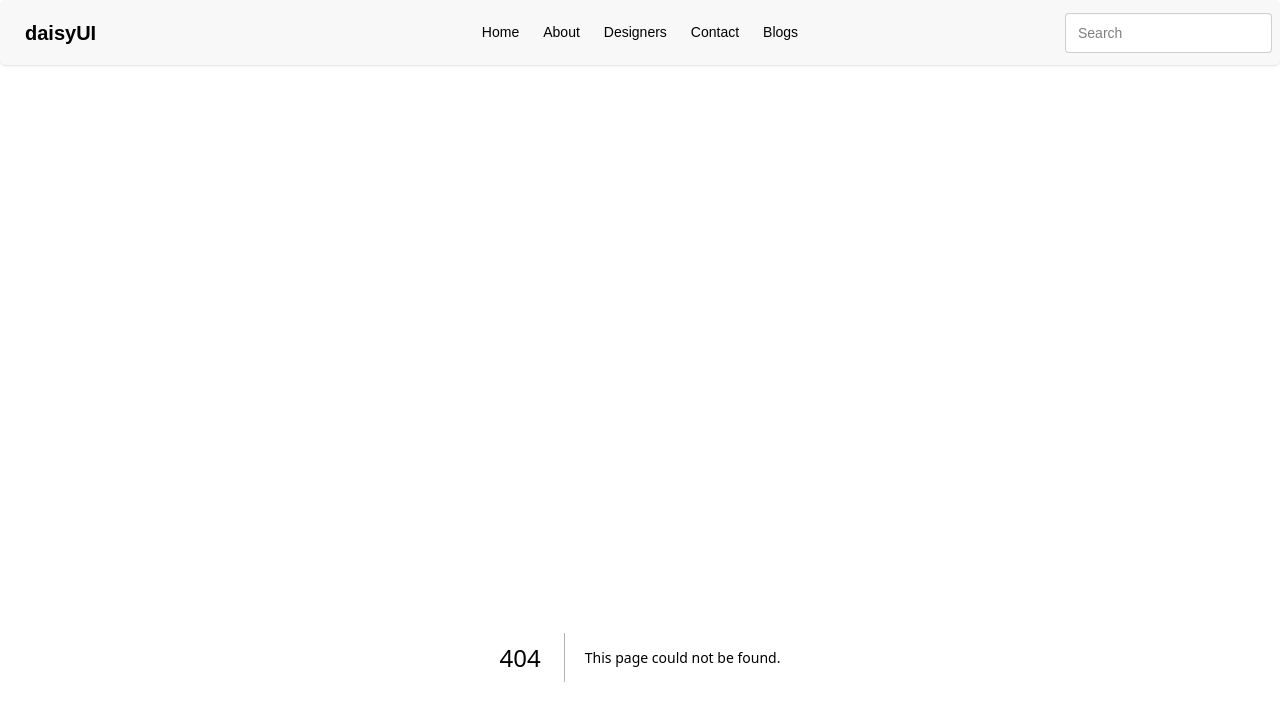
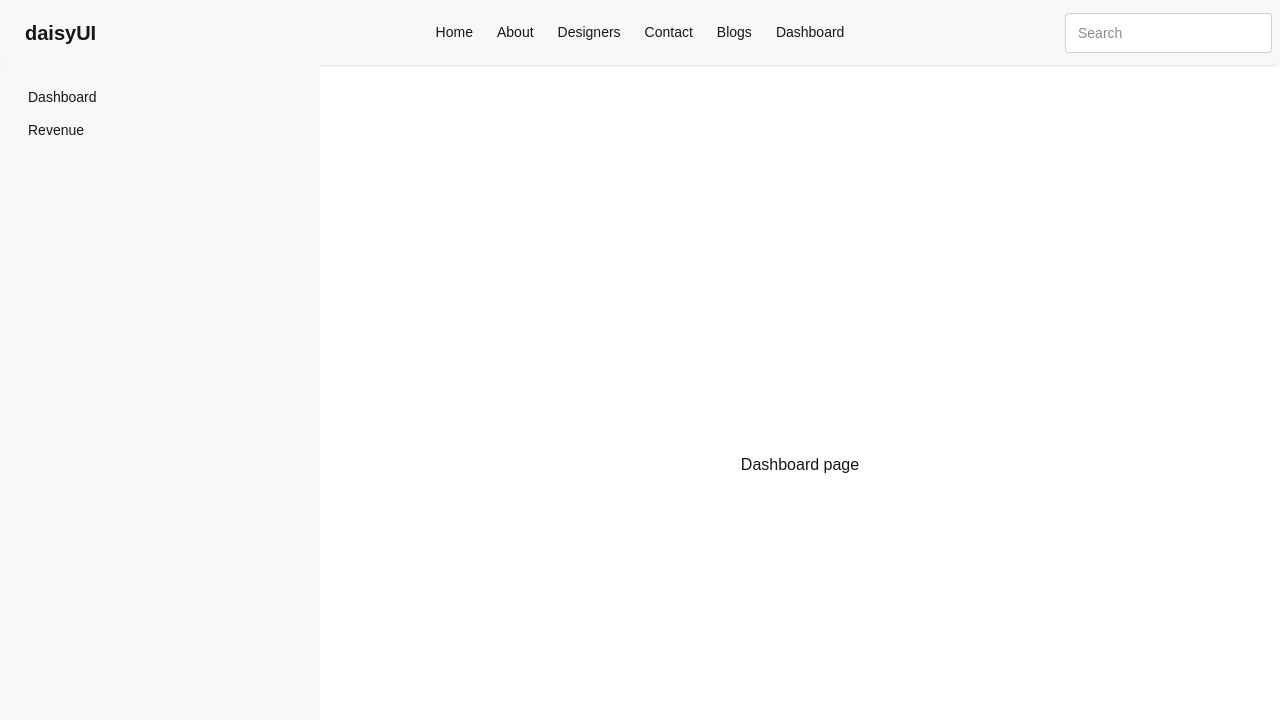
Before and after one commit to Morshedul-developer/next.js-foundation, a Next.js app: page /dashboard in a window 1280 px wide. Before the commit this address had no page. Shown: the top 720 px of the page. Built offline with nearby package versions, Linux system fonts and the light colour scheme.

Commit message:
explored about next.js layout structuring

```diff
--- a/src/app/blogs/[blogId]/page.jsx
+++ b/src/app/blogs/[blogId]/page.jsx
@@ -52,6 +52,7 @@ const BlogDetailPage = async ({params}) => {
     return (
         <div>
             <h2 className="text-4xl">Blog Title</h2>
+            {blog && <p>{blog.title}</p>}
         </div>
     );
 };
--- a/src/app/blogs/page.jsx
+++ b/src/app/blogs/page.jsx
@@ -11,7 +11,7 @@ const BlogsPage = () => {
       date: "2026-04-21",
       readTime: "5 min read",
       description:
-      "Learn the basics of Next.js 16 including routing, layouts, and server components."
+        "Learn the basics of Next.js 16 including routing, layouts, and server components.",
     },
     {
       id: 2,
@@ -22,7 +22,7 @@ const BlogsPage = () => {
       date: "2026-04-18",
       readTime: "4 min read",
       description:
-      "Explore why developers love Tailwind CSS for building responsive and modern UI."
+        "Explore why developers love Tailwind CSS for building responsive and modern UI.",
     },
     {
       id: 3,
@@ -33,7 +33,7 @@ const BlogsPage = () => {
       date: "2026-04-15",
       readTime: "6 min read",
       description:
-      "Build your skills with React project ideas to improve state management and components."
+        "Build your skills with React project ideas to improve state management and components.",
     },
     {
       id: 4,
@@ -44,18 +44,20 @@ const BlogsPage = () => {
       date: "2026-04-10",
       readTime: "7 min read",
       description:
-      "Practical tips for developers who want to start freelancing and get clients."
-  }
+        "Practical tips for developers who want to start freelancing and get clients.",
+    },
   ];
   return (
     <div>
       <h2 className="text-5xl font-bold">Blogs</h2>
-            {
-                blogs.map(blog => <div key={blog.id}>
+      {blogs.map((blog) => (
+        <div key={blog.id}>
           <h3>{blog.title}</h3>
-                    <Link className="btn" href={`/blogs/${blog.id}`}>Show details</Link>
-                </div>)
-            }
+          <Link className="btn" href={`/blogs/${blog.id}`}>
+            Show details
+          </Link>
+        </div>
+      ))}
     </div>
   );
 };
--- /dev/null
+++ b/src/app/dashboard/layout.jsx
@@ -0,0 +1,34 @@
+import Link from "next/link";
+
+const DashboardLayout = ({ children }) => {
+  return (
+    <div className="drawer lg:drawer-open">
+      <input id="my-drawer-3" type="checkbox" className="drawer-toggle" />
+      <div className="drawer-content flex flex-col items-center justify-center">
+        {/* Page content here */}
+        {children}
+        <label htmlFor="my-drawer-3" className="btn drawer-button lg:hidden">
+          Open drawer
+        </label>
+      </div>
+      <div className="drawer-side">
+        <label
+          htmlFor="my-drawer-3"
+          aria-label="close sidebar"
+          className="drawer-overlay"
+        ></label>
+        <ul className="menu bg-base-200 min-h-full w-80 p-4">
+          {/* Sidebar content here */}
+          <li>
+            <Link href="/dashboard">Dashboard</Link>
+          </li>
+          <li>
+            <Link href="/dashboard/revenue">Revenue</Link>
+          </li>
+        </ul>
+      </div>
+    </div>
+  );
+};
+
+export default DashboardLayout;
--- /dev/null
+++ b/src/app/dashboard/page.jsx
@@ -0,0 +1,9 @@
+const DashboardPage = () => {
+    return (
+        <div>
+            Dashboard page
+        </div>
+    );
+};
+
+export default DashboardPage;
--- /dev/null
+++ b/src/app/dashboard/revenue/page.jsx
@@ -0,0 +1,9 @@
+const RevenuePage = () => {
+    return (
+        <div>
+            Revenue Page
+        </div>
+    );
+};
+
+export default RevenuePage;
--- a/src/components/NavBar.jsx
+++ b/src/components/NavBar.jsx
@@ -18,10 +18,11 @@ const NavBar = () => {
       <li>
         <Link href="/blogs">Blogs</Link>
       </li>
+      <li><Link href="/dashboard">Dashboard</Link></li>
     </>
   );
   return (
-    <div className="max-lg:collapse bg-base-200 lg:mb-48 shadow-sm w-full rounded-md">
+    <div className="max-lg:collapse bg-base-200 shadow-sm w-full rounded-md">
       <input id="navbar-1-toggle" className="peer hidden" type="checkbox" />
       <label
         htmlFor="navbar-1-toggle"
```
Lines whose indentation alone changed are shown as unchanged.
